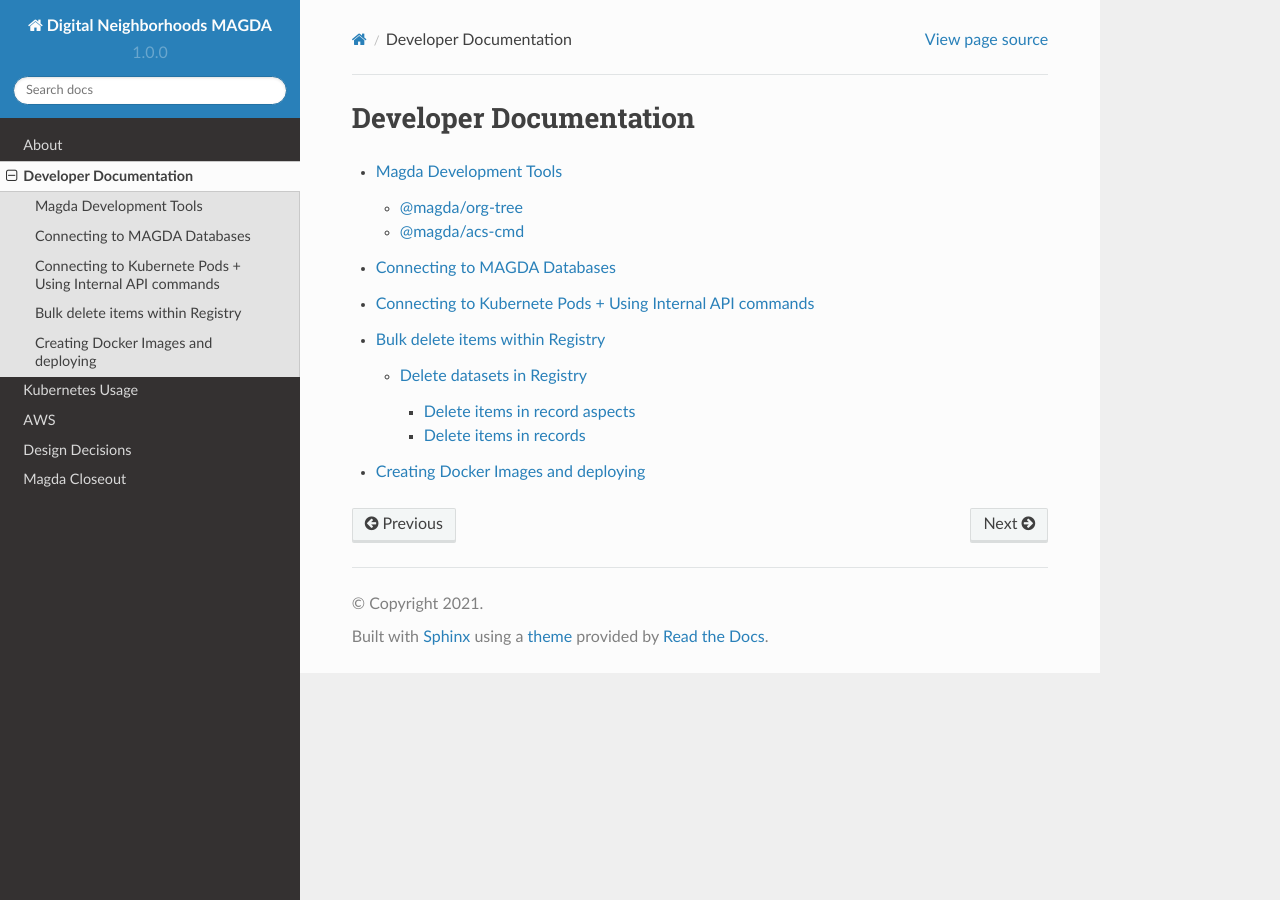
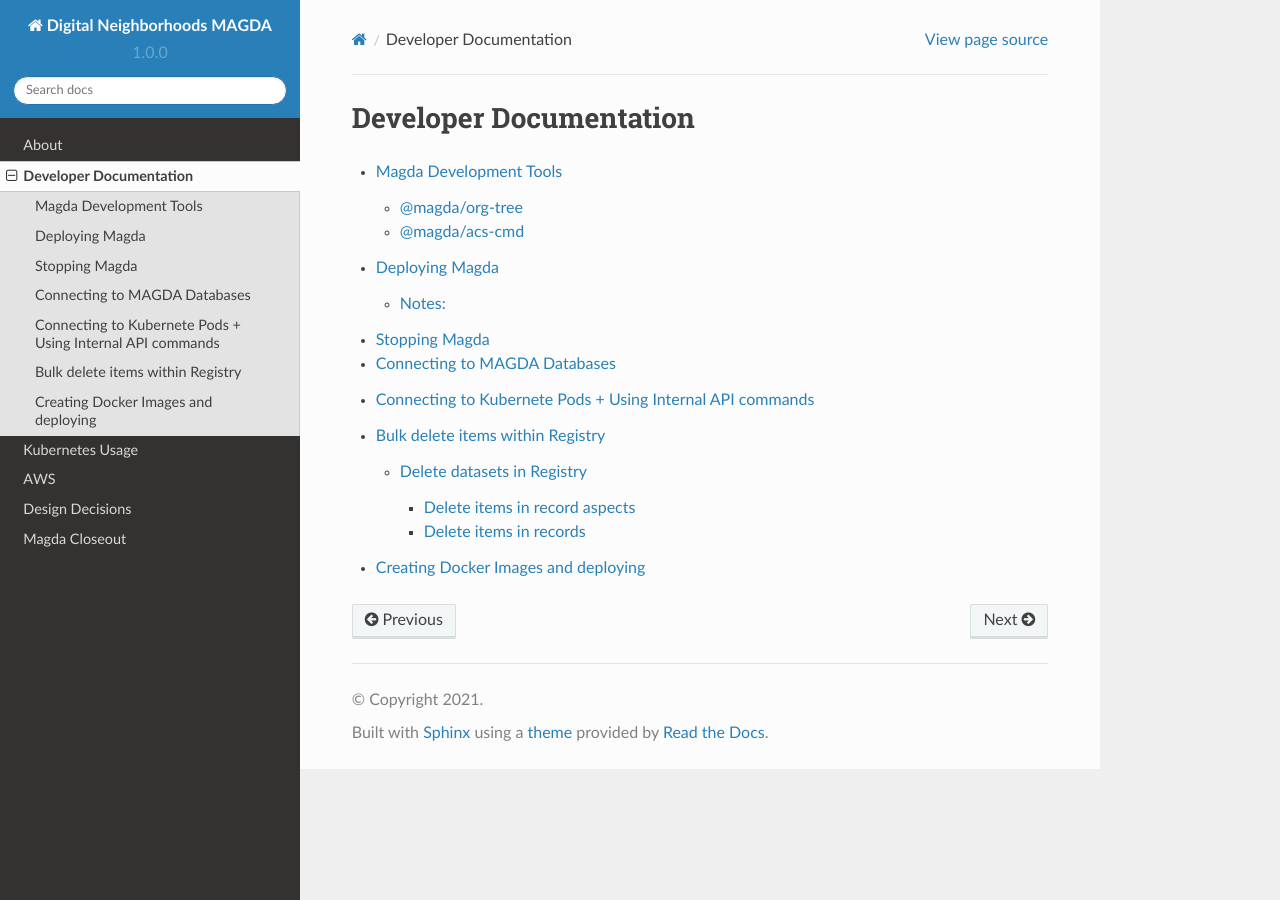
Before and after one commit to vmasc-capabilities-lab/magda-docs, a Sphinx documentation site: the page built from docs/source/development-docs.md, in a window 1280 px wide. Built offline with Sphinx 7.4.7 and the Read the Docs theme 2.0.0, drawn with Linux system fonts in a browser that asks for light colours.

Commit message:
update menu

````diff
--- a/docs/source/development-docs.md
+++ b/docs/source/development-docs.md
@@ -2,6 +2,8 @@
 
 ```{toctree}
 /dev-docs/dev-tools.md
+/dev-docs/deploy-magda.md
+/dev-docs/stop-magda.md
 /dev-docs/connect-to-db.md
 /dev-docs/connect-k8-internal-api.md
 /dev-docs/bulk-delete-items-in-registry.md
````
